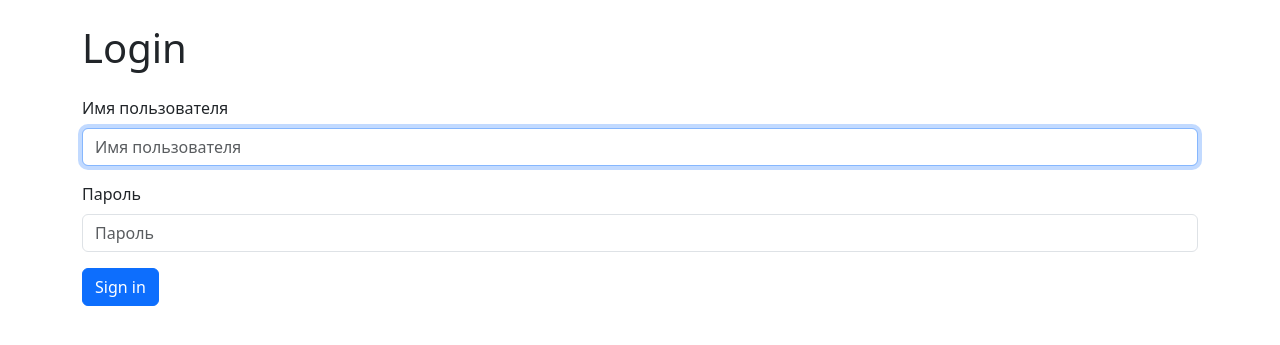
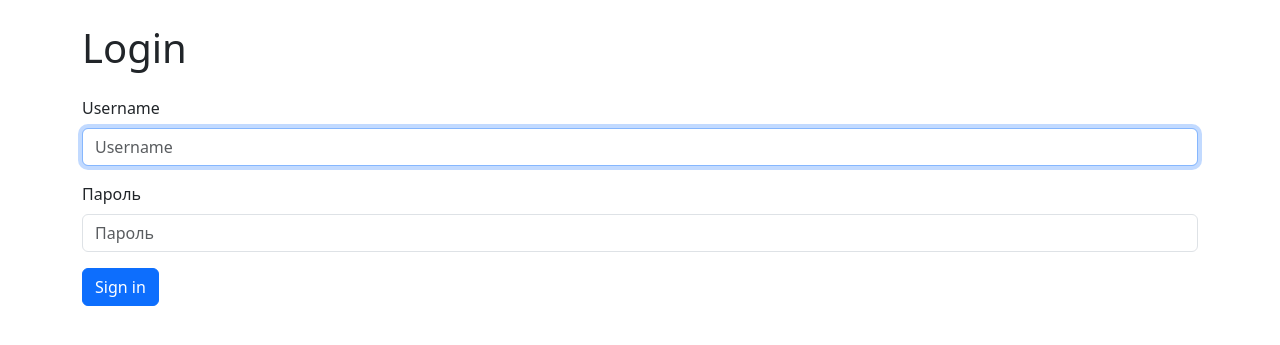
Before and after one commit to Buchiks/python-project-52, a Django app: page /users/login/ in a window 1280 px wide. Shown: the part 56-401 px from the top of the page. Run offline with Django 5.2, Linux system fonts and the light colour scheme; tables that the repository leaves empty hold one stand-in row (values such as "Sample post"); some libraries are stand-ins or nearby versions.

Commit message:
changed all nicknames for usernames and reverted form

```diff
--- a/users/forms.py
+++ b/users/forms.py
@@ -11,7 +11,7 @@ class UserForm(UserCreationForm):
         labels = {
             "first_name": _("Name"),
             "last_name": _("Surname"),
-            "username": _("Nickname")
+            "username": _("Username")
             }
 
     def __init__(self, *args, **kwargs):
@@ -30,14 +30,14 @@ class UserUpdateForm(UserChangeForm):
         labels = {
             "first_name": _("Name"),
             "last_name": _("Surname"),
-            "username": _("Nickname")
+            "username": _("Username")
             }
 
 
 class CustomAuthenticationForm(AuthenticationForm):
     def __init__(self, *args, **kwargs):
         super().__init__(*args, **kwargs)
-        self.fields['username'].label = "Имя пользователя"
+        self.fields['username'].label = _("Username")
         self.fields['username'].widget.attrs.update({
             'aria-label': 'Имя пользователя',
             'class': 'form-control',
--- a/users/templates/users/users_list.html
+++ b/users/templates/users/users_list.html
@@ -20,7 +20,7 @@
             <thead>
                 <tr>
                     <th class="col-1 fw-semibold">ID</th>
-                    <th class="col-3 fw-semibold">{% translate "Nickname" %}</th>
+                    <th class="col-3 fw-semibold">{% translate "Username" %}</th>
                     <th class="col-3 fw-semibold">{% translate "Full name" %}</th>
                     <th class="col-3 fw-semibold">{% translate "Creation date" %}</th>
                     <th class="col-2 fw-semibold"></th>
```
Also changed, not shown: locale/ru/LC_MESSAGES/django.po, 1 other file.
